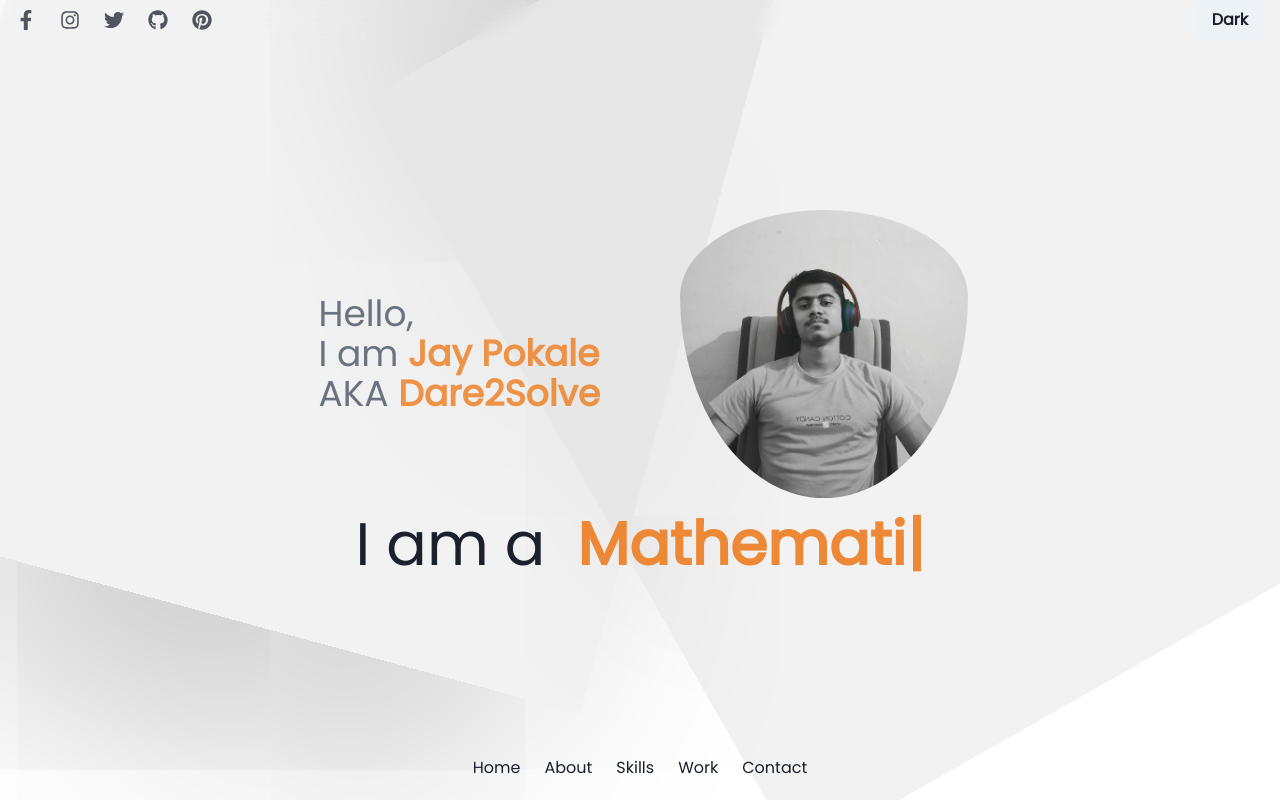
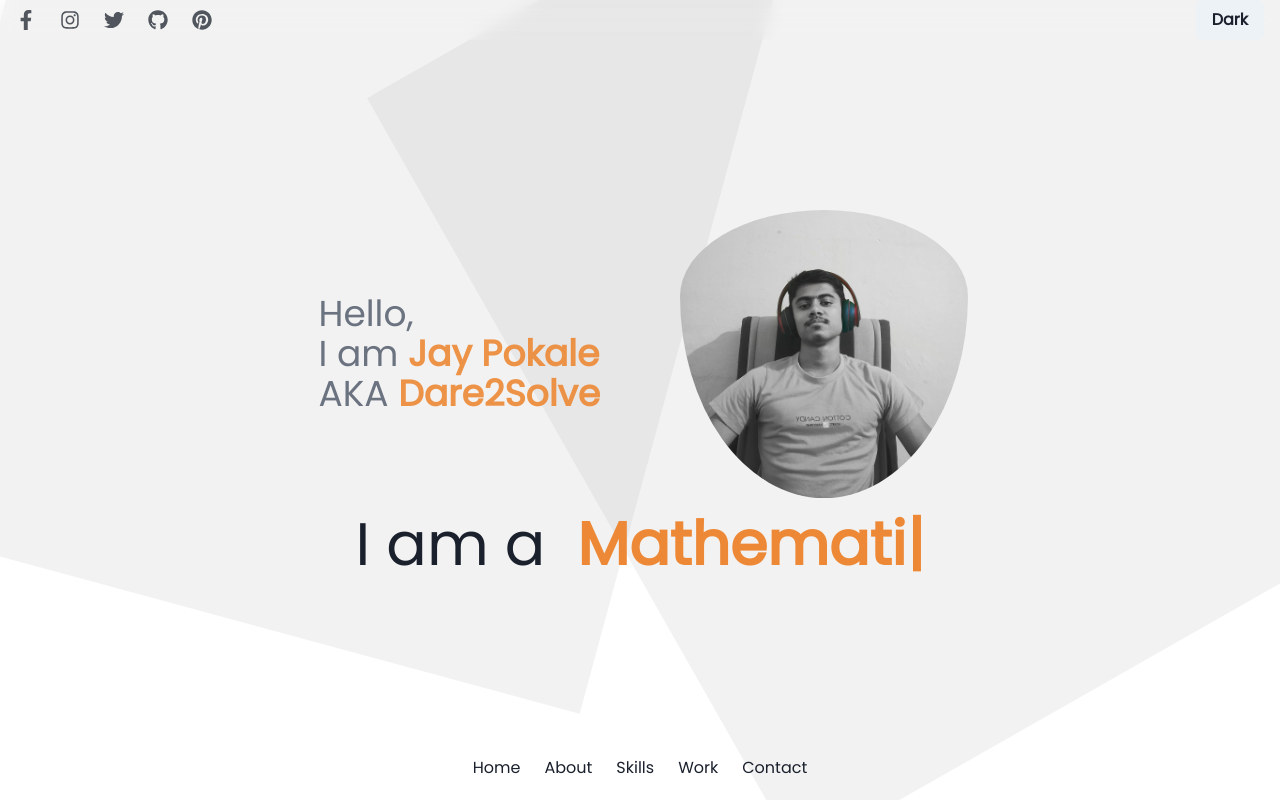
Before and after one commit to JayPokale/portfolio, a Next.js app: page / in a window 1280 px wide. Built offline with nearby package versions, Linux system fonts and the light colour scheme.

Commit message:
Overflow Fixed

```diff
--- a/animations/Square.tsx
+++ b/animations/Square.tsx
@@ -19,7 +19,7 @@ const SquareAnimation: NextPage = () => {
   }, []);
   return (
     <div
-      className="w-[8vw] h-[8vw] shadow-2xl"
+      className="w-[8vw] h-[8vw]"
       style={{
         backgroundColor: "rgba(127, 127, 127 , 0.1)",
         transform: `scale(${scale}) rotate(${rotate}deg)`, transitionDuration:"1000ms", transitionTimingFunction:"ease-in-out",
```
